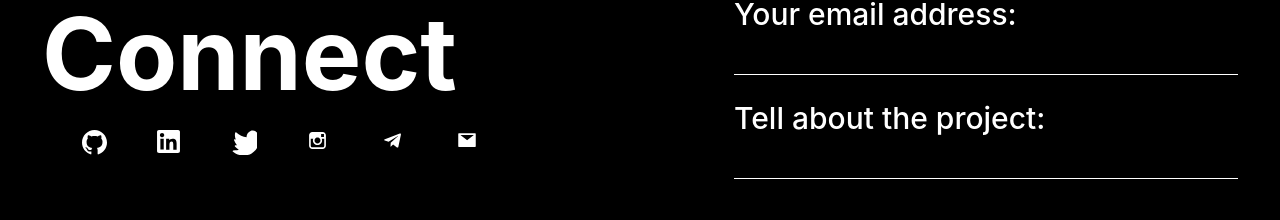
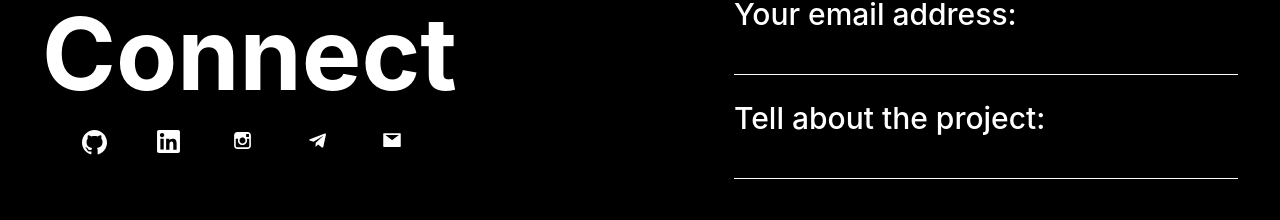
Before and after one commit to Anton162/Portfolio, a React app: page / in a window 1280 px wide. Shown: the part 2457-2677 px from the top of the page. Built offline with nearby package versions, Linux system fonts and the light colour scheme.

Commit message:
added the fixed header and styled header link

```diff
--- a/src/components/logo/Logo.tsx
+++ b/src/components/logo/Logo.tsx
@@ -1,10 +1,16 @@
 import React from "react";
 import { Icon } from "../icon/Icon";
+import styled from "styled-components";
 
 export const Logo = () => {
   return (
-    <a href="#">
-      <Icon iconId={"logo"} />
-    </a>
+    <LogoLink href="#">
+      <Icon iconId={"twitter"} width="50" height="50" viewBox="0 0 50px 50px" />
+    </LogoLink>
   );
 };
+
+const LogoLink = styled.a`
+  align-self: center;
+  margin-top: 25px;
+`;
--- a/src/components/menu/Menu.tsx
+++ b/src/components/menu/Menu.tsx
@@ -27,4 +27,7 @@ const StyledMenu = styled.nav`
     display: flex;
     gap: 40px;
   }
+  li a {
+    color: white;
+  }
 `;
--- a/src/layout/section/contacts/Contacts.tsx
+++ b/src/layout/section/contacts/Contacts.tsx
@@ -14,7 +14,7 @@ export const Contacts = () => {
           </Text>
           <SocialList>
             <SocialItem>
-              <SocialLink>
+              <SocialLink href="#">
                 <Icon
                   height={"25px"}
                   width={"25px"}
@@ -24,7 +24,7 @@ export const Contacts = () => {
               </SocialLink>
             </SocialItem>
             <SocialItem>
-              <SocialLink>
+              <SocialLink href="#">
                 <Icon
                   height={"25px"}
                   width={"25px"}
@@ -34,17 +34,7 @@ export const Contacts = () => {
               </SocialLink>
             </SocialItem>
             <SocialItem>
-              <SocialLink>
-                <Icon
-                  height={"25px"}
-                  width={"25px"}
-                  viewBox={"0 0 25px 25px"}
-                  iconId={"twitter"}
-                />
-              </SocialLink>
-            </SocialItem>
-            <SocialItem>
-              <SocialLink>
+              <SocialLink href="#">
                 <Icon
                   height={"25px"}
                   width={"25px"}
@@ -54,7 +44,7 @@ export const Contacts = () => {
               </SocialLink>
             </SocialItem>
             <SocialItem>
-              <SocialLink>
+              <SocialLink href="#">
                 <Icon
                   height={"25px"}
                   width={"25px"}
@@ -64,7 +54,7 @@ export const Contacts = () => {
               </SocialLink>
             </SocialItem>
             <SocialItem>
-              <SocialLink>
+              <SocialLink href="#">
                 <Icon
                   height={"25px"}
                   width={"25px"}
```
